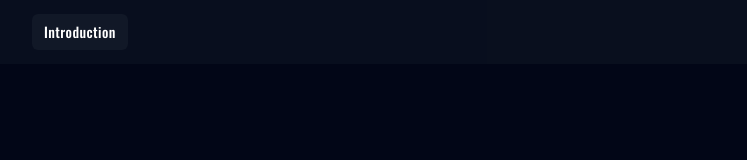
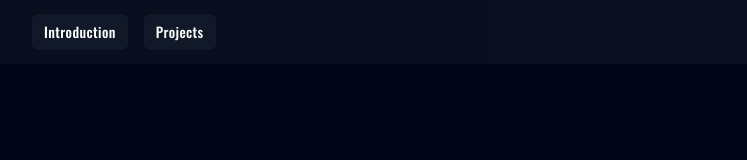
Before and after one commit to anay-208/portfolio, a Next.js app: page / in a window 1280 px wide. Shown: the top 160 px of the page, without its empty margins (24-771 px from the left). Built offline with nearby package versions, Linux system fonts and the light colour scheme.

Commit message:
update navbar

```diff
--- a/src/app/components/introduction.tsx
+++ b/src/app/components/introduction.tsx
@@ -27,7 +27,7 @@ export default function Introduction(){
       })();
     }, [])
       return (
-    <div className="container relative flex min-h-screen flex-col items-start justify-center">
+    <div id='introduction' className="relative flex min-h-screen flex-col items-start justify-center">
     <div className=" ml-[5%] sm:ml-24">
       <h1 className="relative w-auto text-5xl font-black tracking-wider transition-all after:absolute after:-inset-x-0 after:-bottom-5 after:top-auto  after:h-1 after:bg-emerald-300 after:content-[''] hover:tracking-widest sm:text-7xl ">
         Anay Paraswani
--- a/src/app/components/projects.tsx
+++ b/src/app/components/projects.tsx
@@ -22,7 +22,7 @@ export default function Projects() {
     }
   ];
   return (
-    <div className="relative flex h-fit min-h-screen w-screen flex-col items-start justify-center bg-slate-900 sm:rounded-sm sm:px-5">
+    <div id="projects" className="relative flex h-fit min-h-screen w-screen flex-col items-start justify-center bg-slate-900 sm:rounded-sm sm:px-5">
       <h1 className="self-center py-10 text-5xl">View my projects</h1>
       <div className="align-center grid w-full grid-cols-1 gap-6 items-center justify-center bg-slate-900 sm:grid-cols-2">
         {" "}
@@ -35,6 +35,7 @@ export default function Projects() {
             width={1280}
             height={720}
             alt={project.title}
+
           />
           <div className="rounded-b-md bg-slate-950">
             <h2 className={`${project.font} text-center text-2xl`}>{project.title}</h2>
--- a/src/components/navbar.tsx
+++ b/src/components/navbar.tsx
@@ -1,11 +1,65 @@
 "use client";
 
-import { useState } from "react";
+import { useState, useRef, useEffect } from "react";
+
+type Section = {
+  name: string,
+  active: boolean
+}
+
 export default function Navbar() {
   const [mobileMenuOpened, setMobileMenuOpened] = useState(false);
+
+
+  const [sections, setSections ] = useState<Section[]>([
+    {name: 'introduction', active: true},
+   {name: 'projects', active: false}
+  ])
+  const [scrolled, setScrolled] = useState(false);
+
+  useEffect(() => {
+    const checkScroll = () => {
+      setScrolled(window.pageYOffset > window.innerHeight / 2);
+    };
+
+    window.addEventListener('scroll', checkScroll);
+
+    return () => {
+      window.removeEventListener('scroll', checkScroll);
+    };
+  }, []);
+
+
+  const observers = useRef<IntersectionObserver[]>([]);
+
+  useEffect(() => {
+    observers.current = sections.map((section, index) => {
+      const observer = new IntersectionObserver(
+        ([entry]) => {
+          setSections((sections) => sections.map((section, i) => ({
+            ...section,
+            active: i === index ? entry.isIntersecting : section.active,
+          })));
+        },
+        { threshold: 0.5 }
+      );
+
+      const element = document.getElementById(section.name);
+
+      if (element) {
+        observer.observe(element);
+      }
+      return observer;
+    });
+
+    return () => observers.current.forEach((observer) => observer.disconnect());
+  }, [sections]);
+
+
+
   return (
     <nav className="fixed font-default tracking-wide w-full z-50">
-      <div className="relative z-20 mx-auto max-w-7xl bg-gray-800/25 px-2 sm:px-6 lg:px-8">
+      <div className={`transition duration-500 relative z-20 mx-auto max-w-7xl ${scrolled ? 'bg-gray-800/50' : 'bg-gray-800/25'} px-2 sm:px-6 lg:px-8`}>
         <div className="relative flex h-16 items-center justify-between">
           <div className="absolute inset-y-0 left-0 z-10 flex items-center sm:hidden">
             {/* Mobile menu button*/}
@@ -60,13 +114,16 @@ export default function Navbar() {
             <div className="hidden sm:ml-6 sm:block">
               <div className="flex space-x-4">
                 {/* Current: "bg-gray-900 text-white", Default: "text-gray-300 hover:bg-gray-700 hover:text-white" */}
-                <a
-                  href="#"
-                  className="rounded-md bg-gray-900 px-3 py-2 text-sm font-medium text-white"
+                {sections.map(section => (
+                  <a
+                  key={section.name}
+                  href={`#${section.name}`}
+                  className={`rounded-md ${section.active ? "bg-gray-900 text-white" : "text-gray-300 hover:bg-gray-700 hover:text-white"} px-3 py-2 text-sm font-medium`}
                   aria-current="page"
                 >
-                  Introduction
+                  {section.name.charAt(0).toUpperCase() + section.name.slice(1)}
                 </a>
+                ))}
                 {/* <a
                   href="#"
                   className="rounded-md px-3 py-2 text-sm font-medium text-gray-300 hover:bg-gray-700 hover:text-white"
```
Also changed, not shown: src/components/footer.tsx (added).
